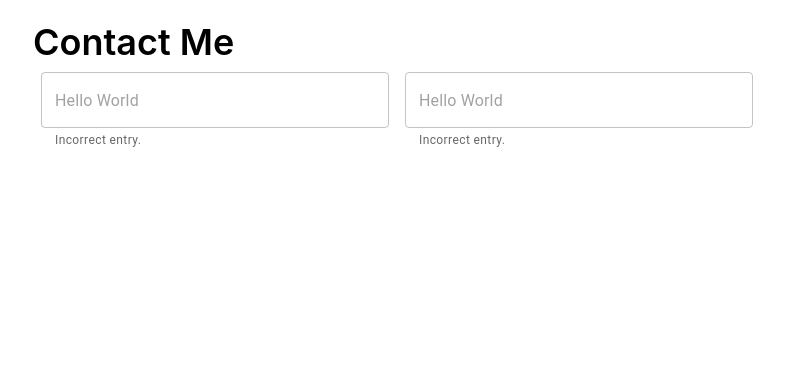
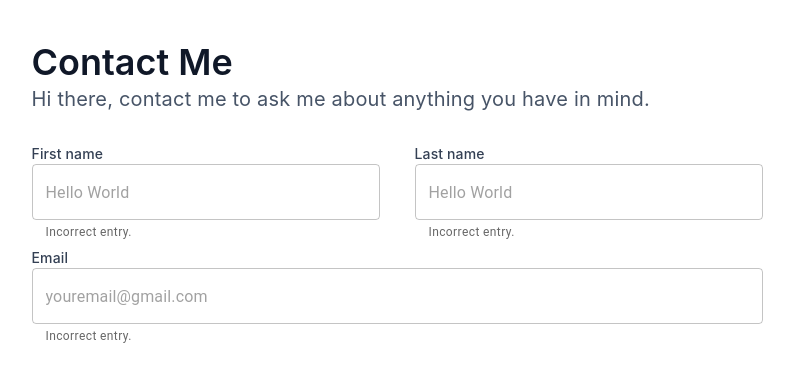
Before and after one commit to uniquejoel/HNG-Task-1, a React (Create React App) app: page /contact in a window 1280 px wide. Shown: the top 382 px of the page, without its empty margins (243-1037 px from the left). Built offline with nearby package versions, Linux system fonts and the light colour scheme.

Commit message:
contact form

```diff
--- a/src/components/Contact.js
+++ b/src/components/Contact.js
@@ -1,51 +1,133 @@
 
 import styled from '@emotion/styled'
 import { TextField, Typography } from '@mui/material'
-import { Box } from '@mui/system'
+import { Box, Stack } from '@mui/system'
 import React from 'react'
 
 const StyledBox = styled(Box) ({
-    margin: "20px"
+    margin: "20px",
+    padding: "20px"
+})
+
+const StyledTextfield = styled(TextField) ({
+    marginBottom: '40px',
+    height: '44px'
+})
+
+const Styledstack = styled(Stack) ({
+
 })
 
 const Contact = () => {
   return (
 
-    <StyledBox
-      component="form"
-      sx={{
-        '& .MuiTextField-root': { m: 1, width: '348px', height: '44px' },
-      }}
-
-    >
+    <StyledBox>
         <Typography variant='h3'
             sx={{
                 fontFamily: 'Inter',
                 fontStyle: "normal",
                 fontWeight: "600",
                 fontSize: "36px",
-                lineHeight:" 44px"
+                lineHeight:" 44px",
+                color: "#101828"
             }}
         >
             Contact Me</Typography>
 
-      <div>
-        <TextField
+            <Typography
+            sx={{
+                fontFamily: 'Inter',
+                fontStyle: "normal",
+                fontWeight: "400",
+                fontSize: "20px",
+                lineHeight:" 30px",
+                color: "#475467",
+                marginBottom: "30px"
+            }}
+        >
+            Hi there, contact me to ask me about anything you have in mind.</Typography>
 
+      <Styledstack
+        sx={{
+            display: "flex",
+            flexDirection: {xs: "column", sm: "column", md: "row", lg: "row", xl: "row"},
+        }}
+      >
+        <Box>
+      <Typography
+            sx={{
+                fontFamily: 'Inter',
+                fontStyle: "normal",
+                fontWeight: "500",
+                fontSize: "14px",
+                lineHeight:" 20px",
+                color: "#344054"
+            }}
+        >
+            First name</Typography>
+        <StyledTextfield
+            sx={{
+                width: {xs: '100%', sm: '100%', md: '348px', lg: '348px', xl: '348px'},
+                marginRight: '35px'
+            }}
           id="outlined-error"
-
           placeholder="Hello World"
           helperText="Incorrect entry."
         />
-        <TextField
+        </Box>
 
+        <Box>
+        <Typography
+            sx={{
+                fontFamily: 'Inter',
+                fontStyle: "normal",
+                fontWeight: "500",
+                fontSize: "14px",
+                lineHeight:" 20px",
+                color: "#344054"
+            }}
+        >
+            Last name</Typography>
+        <StyledTextfield
+         sx={{
+            width: {xs: '100%', sm: '100%', md: '348px', lg: '348px', xl: '348px'}
+        }}
          id="outlined-error"
-
          placeholder="Hello World"
          helperText="Incorrect entry."
        />
+       </Box>
 
-      </div>
+
+      </Styledstack>
+
+      <Box>
+        <Typography
+            sx={{
+                fontFamily: 'Inter',
+                fontStyle: "normal",
+                fontWeight: "500",
+                fontSize: "14px",
+                lineHeight:" 20px",
+                color: "#344054"
+            }}
+        >
+            Email</Typography>
+        <TextField
+         sx={{
+            width: "100%",
+            marginBottom: '35px',
+
+        }}
+         id="outlined-error"
+         placeholder="youremail@gmail.com"
+         helperText="Incorrect entry."
+       />
+       </Box>
+
+
+
+
     </StyledBox>
   )
 }
```
